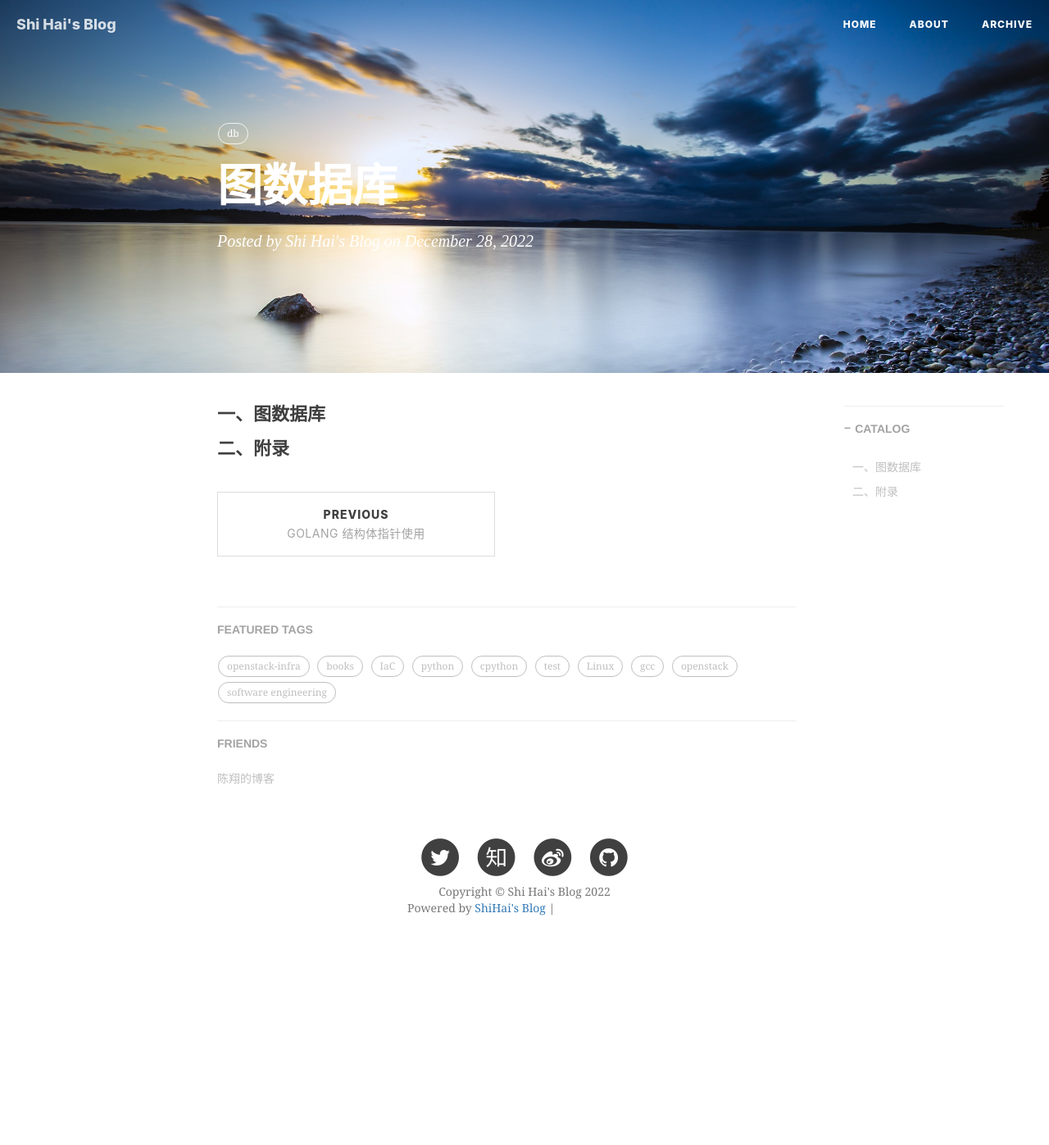
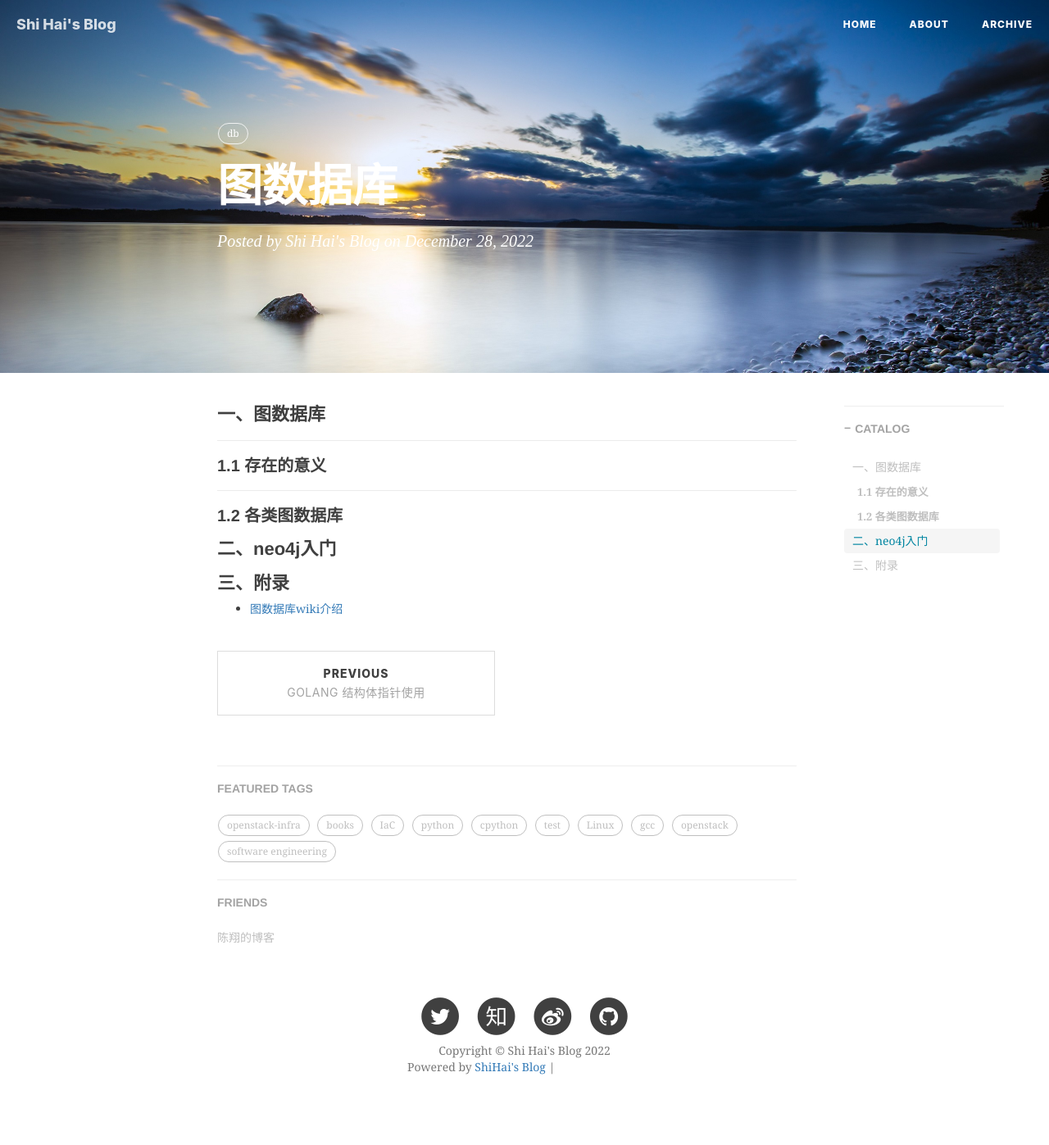
Before and after one commit to shihai1991/shihai1991.github.io, a Jekyll site: the page built from _posts/2022-12-28-图数据库.md, in a window 1280 px wide. Shown: the whole page at 82% size. Built offline with Jekyll 4.4.1, drawn with Linux system fonts in a browser that asks for light colours; nearby versions of some CDN libraries; comment, search, counter and statistics services are not loaded; before the commit the page ends 1203 px from its top, so only the background shows below that; grey boxes are pictures that could not be loaded.

Commit message:
Update 2022-12-28-图数据库.md

```diff
--- a/_posts/2022-12-28-图数据库.md
+++ b/_posts/2022-12-28-图数据库.md
@@ -9,5 +9,10 @@ tags:
 time: '2022.12.28 14:45:00'
 ---
 # 一、图数据库
+## 1.1 存在的意义
+## 1.2 各类图数据库
 
-# 二、附录
+# 二、neo4j入门
+
+# 三、附录
+- [图数据库wiki介绍](https://en.wikipedia.org/wiki/Graph_database)
```
